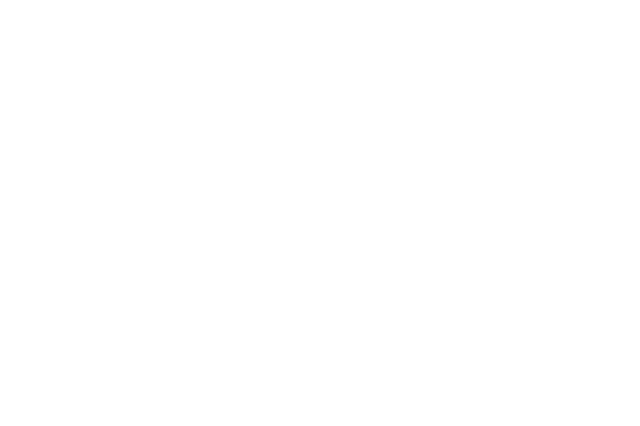
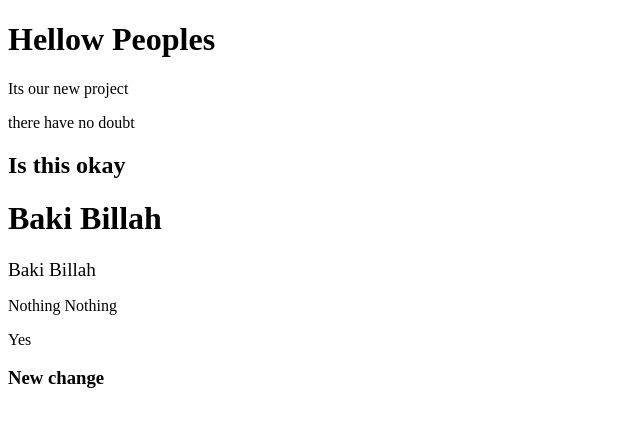
Before and after one commit to Baki-Billah-IPE/My-second-repo, a plain HTML site: page Index.html in a window 1280 px wide. Shown: the whole page, without its empty margins (0-640 px from the left). Drawn offline with Linux system fonts and the light colour scheme.

Commit message:
added lol

```diff
--- a/Index.html
+++ b/Index.html
@@ -5,6 +5,17 @@
     <meta http-equiv="X-UA-Compatible" content="IE=edge">
     <meta name="viewport" content="width=device-width, initial-scale=1.0">
     <title>My Second GitHub Repo</title>
+    <h1>Hellow Peoples</h1>
+    <p>Its our new project</p>
+    <p>there have no doubt</p>
+    <h2>Is this okay</h2>
+    <h1>Baki Billah</h1>
+    <font><big>Baki Billah</big></font>
+    <p>Nothing Nothing</p>
+    <p>Yes</p>
+    <h3>New change</h3>
+
+
 </head>
 <body>
 
```
